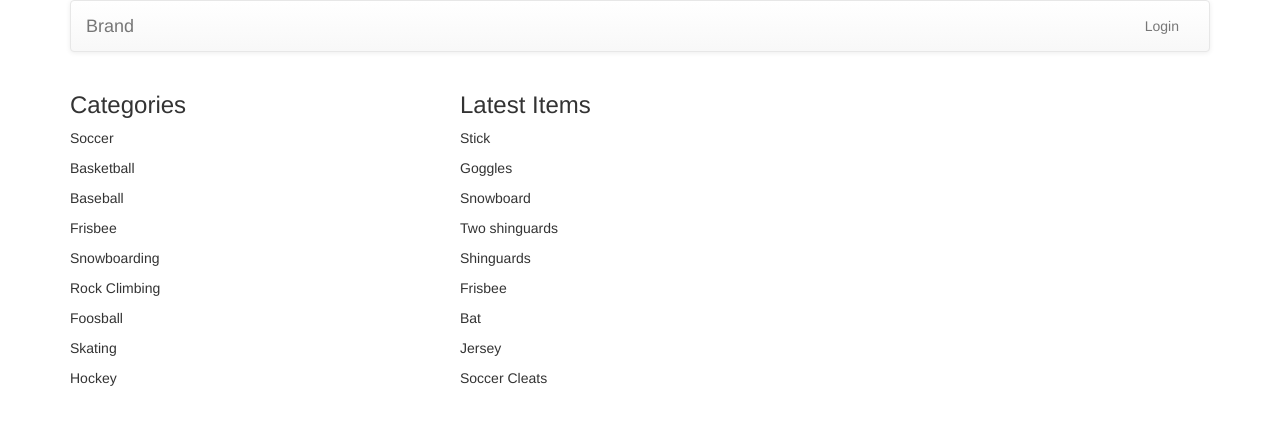
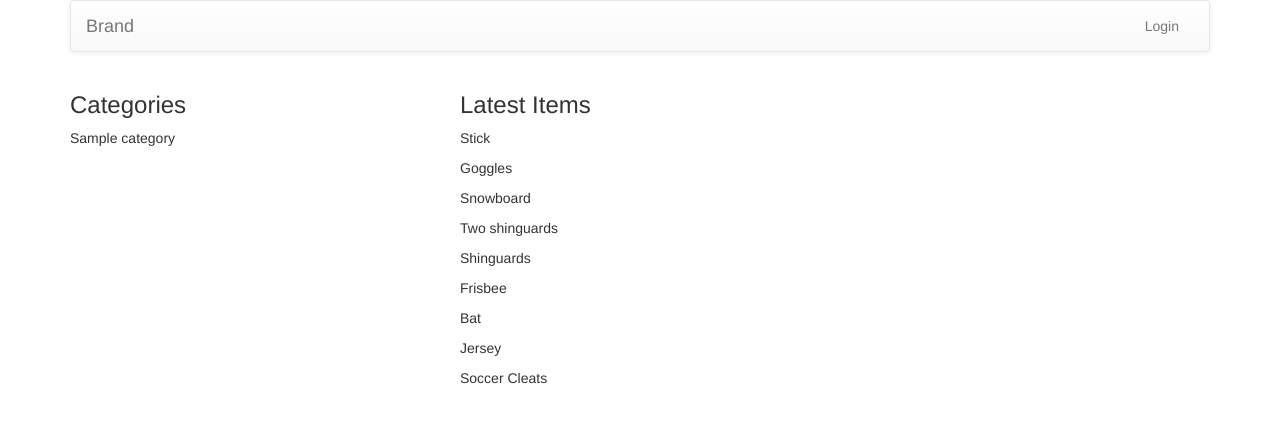
Before and after one commit to hueykwik/catalog, a Flask app: page /catalog/ in a window 1280 px wide. Shown: the top 425 px of the page. Run offline with Flask 2, Linux system fonts and the light colour scheme; tables that the repository leaves empty hold one stand-in row (values such as "Sample post"); some libraries are stand-ins or nearby versions.

Commit message:
Use categories from the database.

```diff
--- a/main.py
+++ b/main.py
@@ -1,3 +1,7 @@
+from sqlalchemy import create_engine
+from sqlalchemy.orm import sessionmaker
+from database_setup import Base, Category
+
 from flask import Flask, render_template
 app = Flask(__name__)
 
@@ -23,6 +27,13 @@ _LATEST = ['Stick',
 
 _ITEMS = ['Goggles', 'Snowboard']
 
+# Connect to Database and create database session
+engine = create_engine('sqlite:///catalog.db')
+Base.metadata.bind = engine
+
+DBSession = sessionmaker(bind=engine)
+session = DBSession()
+
 
 @app.route('/catalog/<string:category>/<string:item>/delete')
 def delete_item(category, item):
@@ -41,14 +52,16 @@ def edit_item(category, item):
 
 @app.route('/catalog/<string:category>/items')
 def show_category_items(category):
-    return render_template("catalog.html", categories=_CATEGORIES,
+    categories = session.query(Category).all()
+    return render_template("catalog.html", categories=categories,
                            items=_ITEMS, name=category)
 
 
 @app.route('/')
 @app.route('/catalog/')
 def catalog():
-    return render_template("catalog.html", categories=_CATEGORIES,
+    categories = session.query(Category).all()
+    return render_template("catalog.html", categories=categories,
                            items=_LATEST, name='Latest')
 
 if __name__ == '__main__':
--- a/templates/catalog.html
+++ b/templates/catalog.html
@@ -4,7 +4,7 @@
   <div class="col-xs-4">
     <h3>Categories</h3>
     {% for category in categories %}
-      <p>{{category}}</p>
+      <p>{{category.name}}</p>
     {% endfor %}
   </div>
   <div class="col-xs-8">
```
